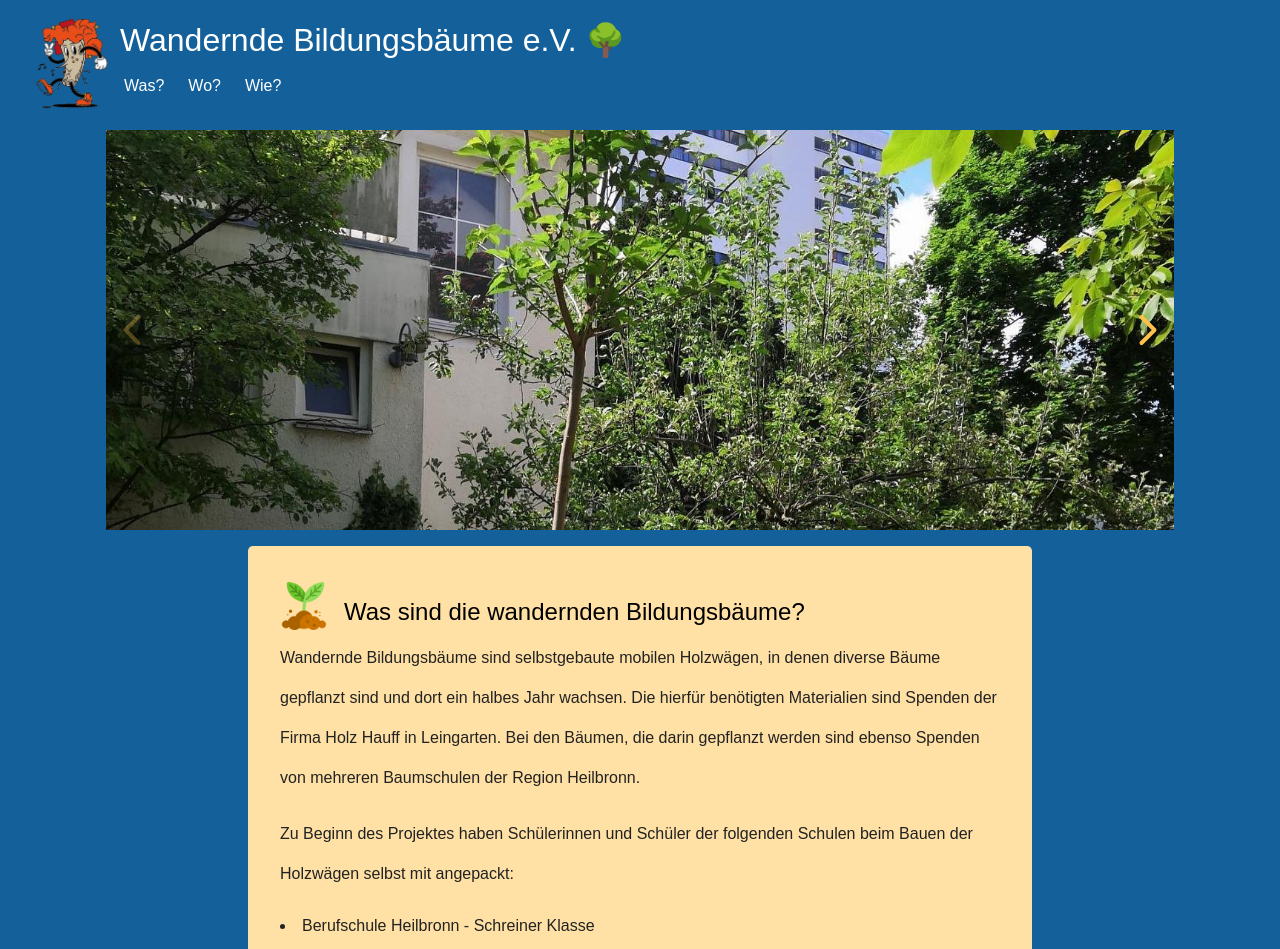
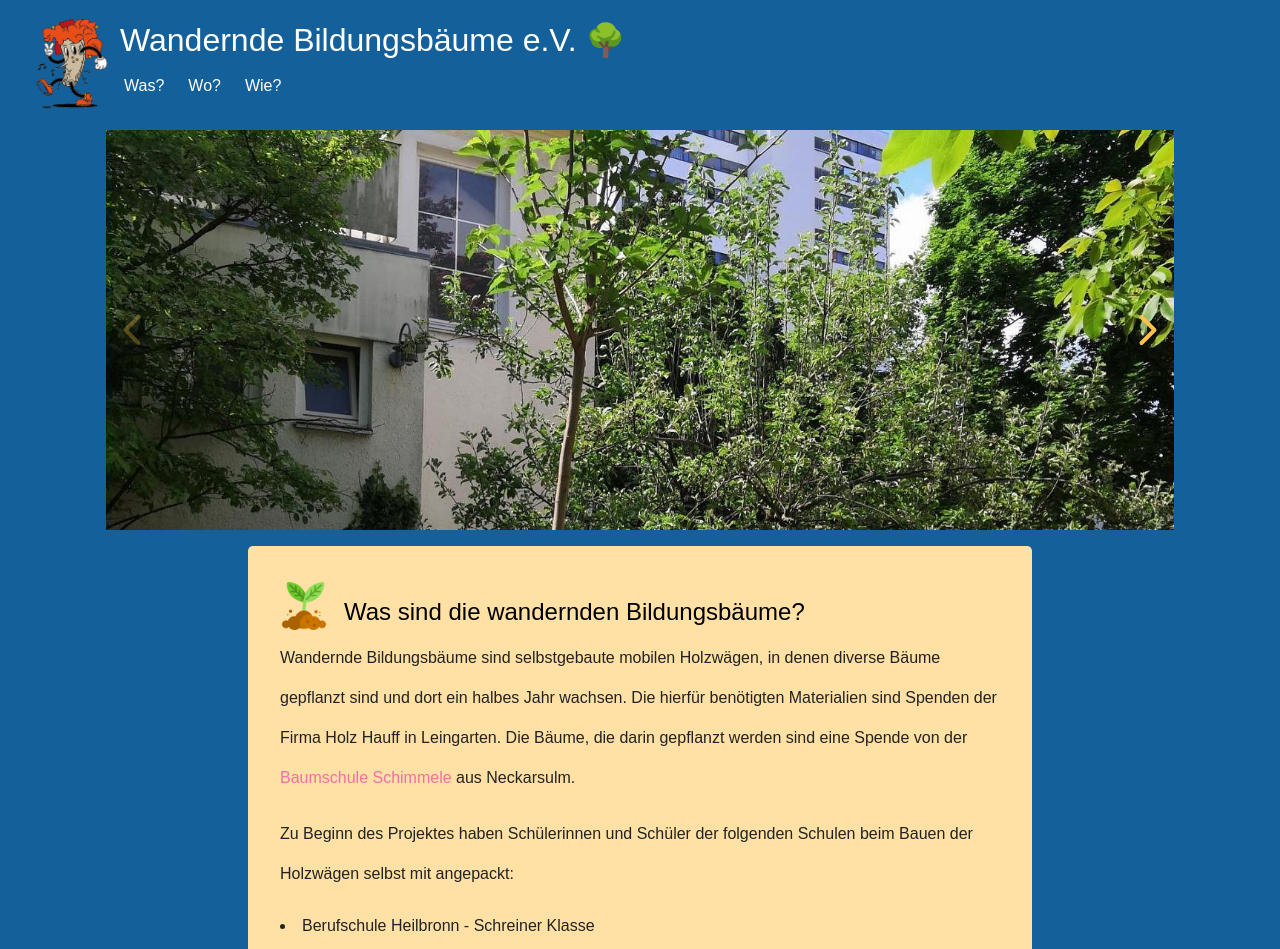
Before and after one commit to bwnstck/bildungsbaeume, a Next.js app: page / in a window 1280 px wide. Shown: the top 949 px of the page. Built offline with nearby package versions, Linux system fonts and the light colour scheme; a web font is replaced by a local one.

Commit message:
🎨 Export MarkdownBody

```diff
--- a/meta/sections.yml
+++ b/meta/sections.yml
@@ -3,9 +3,8 @@ section1:
   body: >-
     Wandernde Bildungsbäume sind selbstgebaute mobilen Holzwägen, in denen
     diverse Bäume gepflanzt sind und dort ein halbes Jahr wachsen. Die hierfür
-    benötigten Materialien sind Spenden der Firma Holz Hauff in Leingarten. Bei
-    den Bäumen, die darin gepflanzt werden sind ebenso Spenden von mehreren
-    Baumschulen der Region Heilbronn.
+    benötigten Materialien sind Spenden der Firma Holz Hauff in Leingarten. Die
+    Bäume, die darin gepflanzt werden sind eine Spende von der [Baumschule Schimmele](https://schimmele-baumschule.de/) aus Neckarsulm.
 
 
 
@@ -15,7 +14,7 @@ section1:
 
     * **Berufschule Heilbronn** - Schreiner Klasse
 
-    * **Holz Hauf**
+    * **[Holz Hauf](https://www.holz-hauff.de/)**
 section2:
   title: Wo finde ich die wandernden Bildungsbäume aktuell?
   body: >-
--- /dev/null
+++ b/src/components/MarkDownBody.tsx
@@ -0,0 +1,18 @@
+import ReactMarkdown from 'react-markdown'
+
+import styled from 'styled-components'
+
+const MarkdownBody = styled(ReactMarkdown)`
+  text-align: left;
+  font-size: 40px;
+  margin: auto;
+  > p {
+    line-height: 40px;
+    padding-bottom: 1rem;
+  }
+  a {
+    color: var(--primary-color);
+    font-weight: 400;
+  }
+`
+export default MarkdownBody
--- a/src/components/layout/Section.tsx
+++ b/src/components/layout/Section.tsx
@@ -3,6 +3,8 @@ import ReactMarkdown from 'react-markdown'
 import { ReactElement } from 'react-markdown/lib/react-markdown'
 
 import Image from 'next/image'
+
+import MarkdownBody from '$components/MarkDownBody'
 
 import styled from 'styled-components'
 
@@ -36,7 +38,7 @@ const Section = ({
         <h4>{title}</h4>
       </div>
       {children}
-      {body && <Body>{body}</Body>}
+      {body && <MarkdownBody>{body}</MarkdownBody>}
     </StyledSection>
   )
 }
@@ -76,21 +78,3 @@ const StyledSection = styled.div<StyledSectionProps>`
     list-style-position: inside;
   }
 `
-
-// const ContentContainer = styled.div`
-//   text-align: left;
-// `
-
-const Body = styled(ReactMarkdown)`
-  text-align: left;
-  font-size: 40px;
-  margin: auto;
-  > p {
-    line-height: 40px;
-    padding-bottom: 1rem;
-  }
-  a {
-    color: var(--primary-color);
-    font-weight: 400;
-  }
-`
--- a/src/pages/LandingPage.tsx
+++ b/src/pages/LandingPage.tsx
@@ -45,7 +45,6 @@ const LandingPage = () => {
           title={Sections.section3.title}
           body={Sections.section3.body}
           logo={Support}
-          rounded={'bottom'}
         />
         <Section
           id={'Section4'}
```
